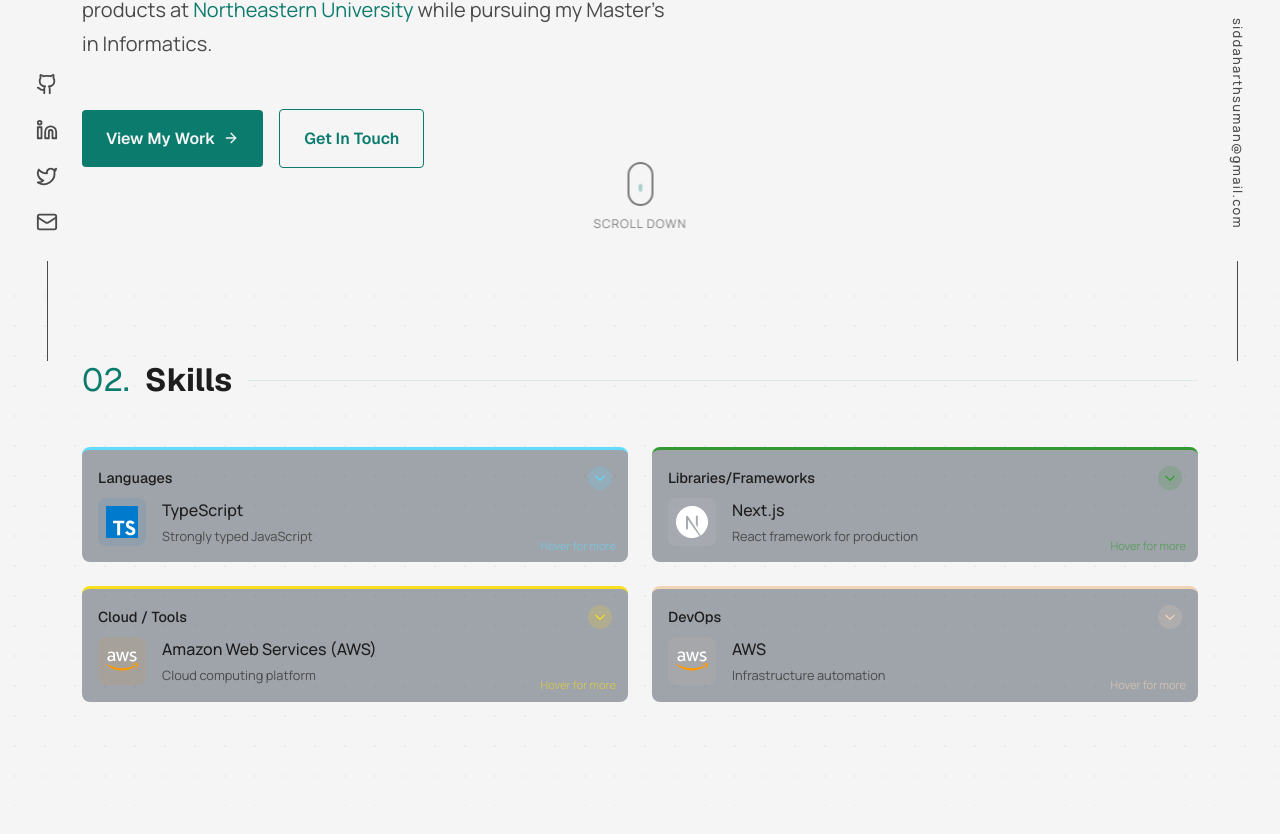
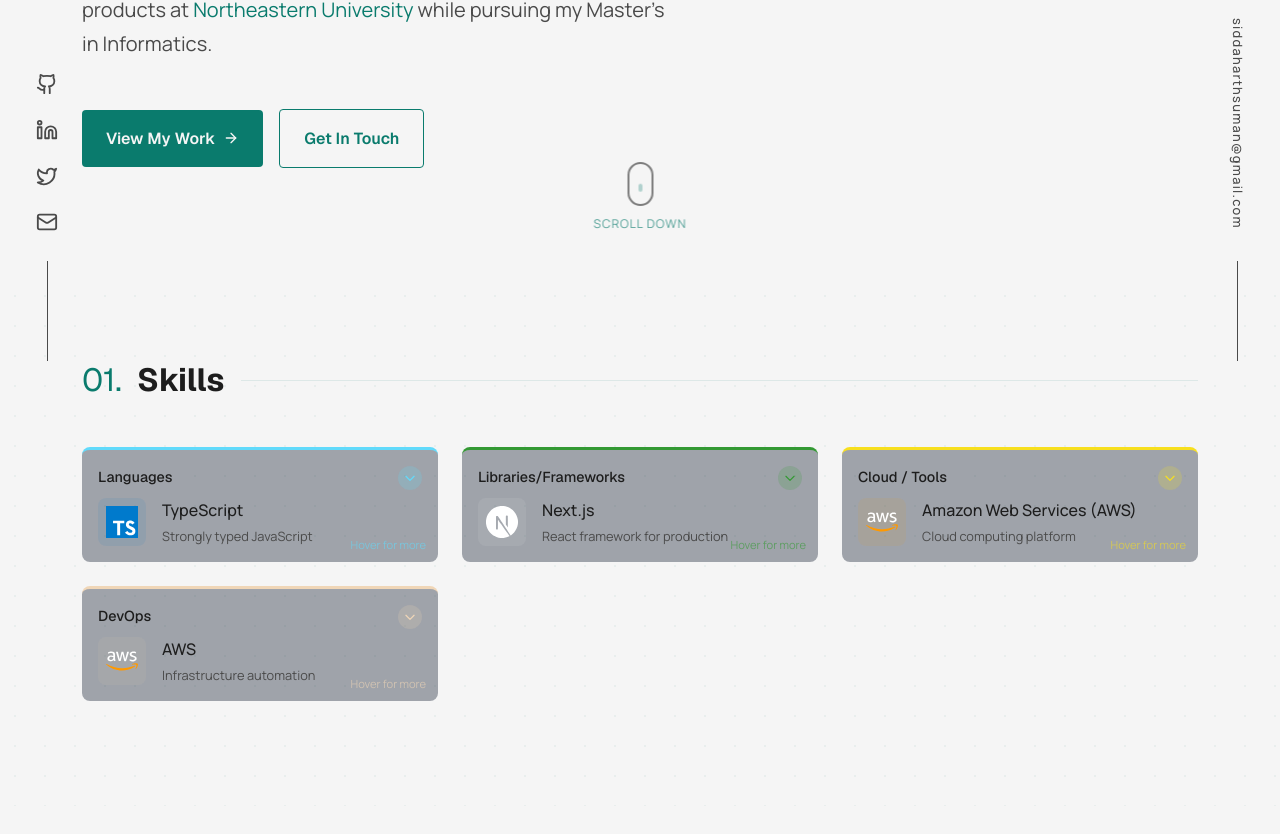
Before and after one commit to SiddaharthSuman/portfolio, a Next.js app: page / in a window 1280 px wide. Shown: the part 439-1273 px from the top of the page. Built offline with nearby package versions, Linux system fonts and the light colour scheme; a web font is replaced by a local one.

Commit message:
wip: add expand ability to skills

```diff
--- a/app/components/Header2/index.tsx
+++ b/app/components/Header2/index.tsx
@@ -17,7 +17,7 @@ const Header = () => {
   const [isMenuOpen, setIsMenuOpen] = useState(false);
 
   const navItems = [
-    { name: 'About', href: '#about' },
+    { name: 'Skills', href: '#skills' },
     { name: 'Experience', href: '#experience' },
     { name: 'Projects', href: '#projects' },
     { name: 'Contact', href: '#contact' },
--- a/app/components/SmoothScroll/index.tsx
+++ b/app/components/SmoothScroll/index.tsx
@@ -19,7 +19,6 @@ const SmoothScroll = ({ children }: SmoothScrollProps) => {
 
     // Initialize Lenis with basic settings
     lenisRef.current = new Lenis({
-      autoRaf: true,
       duration: prefersReducedMotion ? 0 : 1.2,
       easing: (t: number) => Math.min(1, 1.001 - Math.pow(2, -10 * t)),
       // easing: (t: number) => 1 - Math.pow(1 - t, 3),
--- a/app/page.tsx
+++ b/app/page.tsx
@@ -34,7 +34,7 @@ const ProjectsSection = dynamic(() => import('./sections/Projects'), {
 
 export default function Home() {
   const [visibleSections, setVisibleSections] = useState({
-    about: false,
+    skills: false,
     contact: false,
     experience: false,
     projects: false,
@@ -42,7 +42,7 @@ export default function Home() {
 
   const sections = [
     { id: 'hero', name: 'Home' },
-    { id: 'about', name: 'About' },
+    { id: 'skills', name: 'Skills' },
     { id: 'experience', name: 'Experience' },
     { id: 'projects', name: 'Projects' },
     { id: 'contact', name: 'Contact' },
@@ -85,8 +85,8 @@ export default function Home() {
 
       <HeroSection></HeroSection>
 
-      <div data-section="about" id="about">
-        {visibleSections.about ? <AboutSection /> : <SectionPlaceholder />}
+      <div data-section="skills" id="skills">
+        {visibleSections.skills ? <AboutSection /> : <SectionPlaceholder />}
       </div>
       <div data-section="experience" id="experience">
         {visibleSections.experience ? <ExperienceSection /> : <SectionPlaceholder />}
--- a/app/sections/Hero/index.tsx
+++ b/app/sections/Hero/index.tsx
@@ -4,6 +4,8 @@
 import React, { useEffect, useRef } from 'react';
 import Link from 'next/link';
 import { ArrowRight } from 'lucide-react';
+
+import { handleSmoothScroll } from '@/app/utils/scrollUtils';
 
 import styles from './HeroSection.module.scss';
 
@@ -58,12 +60,14 @@ const HeroSection = () => {
           </div>
         </div>
       </div>
-      <div className={styles.scrollIndicator}>
-        <div className={styles.mouse}>
-          <div className={styles.wheel}></div>
+      <Link href={'#skills'} onClick={(e) => handleSmoothScroll({ e, offset: 0 })}>
+        <div className={styles.scrollIndicator}>
+          <div className={styles.mouse}>
+            <div className={styles.wheel}></div>
+          </div>
+          <div className={styles.scrollText}>Scroll Down</div>
         </div>
-        <div className={styles.scrollText}>Scroll Down</div>
-      </div>
+      </Link>
       {/* </SnapSection> */}
     </section>
   );
--- a/app/sections/TechGrid/ExpertiseCard.tsx
+++ b/app/sections/TechGrid/ExpertiseCard.tsx
@@ -1,4 +1,4 @@
-import React from 'react';
+import React, { useEffect, useRef, useState } from 'react';
 
 import styles from './TechExpertise.module.scss';
 import { ExpertiseCategory } from './types';
@@ -16,12 +16,192 @@ interface ExpertiseCardProps {
  * Following Single Responsibility Principle by handling only a single card
  */
 export const ExpertiseCard: React.FC<ExpertiseCardProps> = ({ category, isExpanded, onToggle }) => {
+  const [expandedStyle, setExpandedStyle] = useState<React.CSSProperties>({});
+  const [isAnimating, setIsAnimating] = useState(false);
+  const [isClosing, setIsClosing] = useState(false);
+  const cardRef = useRef<HTMLDivElement>(null);
+  const expandedRef = useRef<HTMLDivElement>(null);
+  const hoverTimerRef = useRef<NodeJS.Timeout | null>(null);
+
+  // SETS INITIAL CARD STYLE
+  useEffect(() => {
+    if (!cardRef.current) return;
+
+    if (isExpanded && !isAnimating && !isClosing) {
+      const rect = cardRef.current.getBoundingClientRect();
+
+      // const cardLeft = rect.left;
+      const cardWidth = rect.width;
+      const cardHeight = rect.height;
+
+      const initialStyle: React.CSSProperties = {
+        position: 'fixed',
+        top: `0px`,
+        left: `0px`,
+        width: `${cardWidth}px`,
+        height: `${cardHeight}px`,
+      };
+
+      setExpandedStyle(initialStyle);
+      setIsAnimating(true);
+    } else if (!isExpanded && isAnimating && !isClosing) {
+      setIsClosing(true);
+    }
+  }, [isExpanded, isAnimating, isClosing]);
+
+  // SETS EXPANDED CARD STYLE
+  useEffect(() => {
+    if (!cardRef.current) return;
+    if (isAnimating && !isClosing) {
+      const rect = cardRef.current.getBoundingClientRect();
+
+      const cardLeft = rect.left;
+      const cardWidth = rect.width;
+      const cardHeight = rect.height;
+
+      const initialStyle: React.CSSProperties = {
+        position: 'fixed',
+        top: `0px`,
+        left: `0px`,
+        width: `${cardWidth}px`,
+        height: `${cardHeight}px`,
+      };
+
+      requestAnimationFrame(() => {
+        const isRightEdge = cardLeft + (cardWidth * 6) / 4 > window.innerWidth;
+        const expandedLeft = isRightEdge ? cardWidth - (cardWidth * 6) / 4 : 0;
+
+        const finalStyle: React.CSSProperties = {
+          ...initialStyle,
+          top: `0px`,
+          left: `${expandedLeft}px`,
+          width: `${(cardWidth * 6) / 4}px`,
+          height: 'auto',
+        };
+
+        setExpandedStyle(finalStyle);
+      });
+    }
+  }, [isAnimating, isClosing]);
+
+  // SETS CLOSING CARD STYLE
+  useEffect(() => {
+    if (!cardRef.current || !expandedRef.current) {
+      return;
+    }
+    if (isClosing) {
+      const rect = cardRef.current.getBoundingClientRect();
+
+      const cardWidth = rect.width;
+      const cardHeight = rect.height;
+
+      const originalHeight = expandedRef.current.getBoundingClientRect().height;
+
+      const closingStyle: React.CSSProperties = {
+        position: 'fixed',
+        top: `0px`,
+        left: `0px`,
+        width: `${cardWidth}px`,
+        height: `${cardHeight}px`,
+      };
+
+      const originalStyle: React.CSSProperties = {
+        ...closingStyle,
+        height: `${originalHeight}px`,
+      };
+
+      setExpandedStyle(originalStyle);
+
+      requestAnimationFrame(() => {
+        setExpandedStyle(closingStyle);
+      });
+
+      const resetStateTimer = setTimeout(() => {
+        setIsAnimating(false);
+        setIsClosing(false);
+      }, 300);
+
+      return () => clearTimeout(resetStateTimer);
+    }
+  }, [isClosing]);
+
+  // Handle mouse tracking to determine when to close expanded card
+  useEffect(() => {
+    if (!isExpanded || !isAnimating) return;
+
+    const handleMouseMove = (e: MouseEvent) => {
+      // Check if card is already expanded and hovering inside
+      if (!expandedRef.current) return;
+
+      const expandedRect = expandedRef.current.getBoundingClientRect();
+      const buffer = 30; // Add a small buffer around the card
+
+      // Check if mouse is outside the expanded card boundaries
+      const isOutside =
+        e.clientX < expandedRect.left - buffer ||
+        e.clientX > expandedRect.left + expandedRect.width + buffer ||
+        e.clientY < expandedRect.top - buffer ||
+        e.clientY > expandedRect.top + expandedRect.height + buffer;
+
+      if (isOutside && isExpanded && !isClosing) {
+        setIsClosing(true);
+
+        if (hoverTimerRef.current) {
+          clearTimeout(hoverTimerRef.current);
+          hoverTimerRef.current = null;
+        }
+
+        setTimeout(() => {
+          onToggle(null); // Tell parent to unhover this card
+        }, 300);
+      }
+    };
+
+    window.addEventListener('mousemove', handleMouseMove);
+
+    return () => {
+      window.removeEventListener('mousemove', handleMouseMove);
+      if (hoverTimerRef.current) {
+        clearTimeout(hoverTimerRef.current);
+      }
+    };
+  }, [isExpanded, isAnimating, isClosing, onToggle]);
+
   return (
     <div
-      className={`${styles.expertiseCard} ${isExpanded ? styles.expanded : ''}`}
-      style={{ borderTopColor: category.color }}
-      onMouseEnter={() => onToggle(category.id)}
-      onMouseLeave={() => onToggle(null)}
+      ref={cardRef}
+      className={styles.cardContainer}
+      style={{ zIndex: isExpanded ? 100 : 'unset' }}
+      onFocus={() => {
+        console.log('focus entered');
+        onToggle(category.id);
+      }}
+      onMouseLeave={() => {
+        console.log('mouse left');
+        if (hoverTimerRef.current) {
+          clearTimeout(hoverTimerRef.current);
+          hoverTimerRef.current = null;
+        }
+      }}
+      onMouseOver={() => {
+        if (!isExpanded) {
+          console.log('mouse is over');
+          if (hoverTimerRef.current) {
+            clearTimeout(hoverTimerRef.current);
+            hoverTimerRef.current = null;
+          }
+          hoverTimerRef.current = setTimeout(() => {
+            onToggle(category.id);
+            hoverTimerRef.current = null;
+          }, 300);
+        }
+      }}
+    >
+      <div
+        className={`${styles.expertiseCard} ${isExpanded ? styles.hidden : ''}`}
+        style={{
+          borderTopColor: category.color,
+        }}
       >
         {/* Category header */}
         <div className={styles.cardHeader}>
@@ -33,7 +213,65 @@ export const ExpertiseCard: React.FC<ExpertiseCardProps> = ({ category, isExpand
               stroke={category.color}
               viewBox="0 0 24 24"
             >
-            <path d="M19 9l-7 7-7-7" strokeLinecap="round" strokeLinejoin="round" strokeWidth={2} />
+              <path
+                d="M19 9l-7 7-7-7"
+                strokeLinecap="round"
+                strokeLinejoin="round"
+                strokeWidth={2}
+              />
+            </svg>
+          </div>
+        </div>
+
+        {/* Primary skill section - always visible */}
+        <PrimarySkills
+          color={category.color}
+          isExpanded={false}
+          primarySkill={category.primarySkill}
+        />
+
+        {/* Secondary skills - revealed on hover
+      <SecondarySkills
+        color={category.color}
+        isExpanded={isExpanded}
+        secondarySkills={category.secondarySkills}
+      /> */}
+
+        {/* Hover hint - only visible when not expanded */}
+        <div
+          className={styles.hoverHint}
+          style={{
+            color: category.color,
+            opacity: isExpanded ? 0 : 0.6,
+          }}
+        >
+          Hover for more
+        </div>
+      </div>
+
+      {/* division */}
+      {/* Category header */}
+      {isExpanded && isAnimating && (
+        <div
+          ref={expandedRef}
+          className={`${styles.expertiseCard} ${isExpanded ? styles.expanded : styles.hidden}`}
+          style={{ ...expandedStyle, borderTopColor: category.color }}
+        >
+          <div className={styles.cardHeader}>
+            <h3 className={styles.categoryName}>{category.name}</h3>
+            <div className={styles.indicator} style={{ backgroundColor: `${category.color}30` }}>
+              <svg
+                className={`${styles.arrow} ${isExpanded ? styles.rotated : ''}`}
+                fill="none"
+                stroke={category.color}
+                viewBox="0 0 24 24"
+              >
+                <path
+                  d="M19 9l-7 7-7-7"
+                  strokeLinecap="round"
+                  strokeLinejoin="round"
+                  strokeWidth={2}
+                />
               </svg>
             </div>
           </div>
@@ -48,7 +286,7 @@ export const ExpertiseCard: React.FC<ExpertiseCardProps> = ({ category, isExpand
           {/* Secondary skills - revealed on hover */}
           <SecondarySkills
             color={category.color}
-        isExpanded={isExpanded}
+            isExpanded={isExpanded && !isClosing}
             secondarySkills={category.secondarySkills}
           />
 
@@ -63,5 +301,7 @@ export const ExpertiseCard: React.FC<ExpertiseCardProps> = ({ category, isExpand
             Hover for more
           </div>
         </div>
+      )}
+    </div>
   );
 };
--- a/app/sections/TechGrid/TechExpertise.module.scss
+++ b/app/sections/TechGrid/TechExpertise.module.scss
@@ -55,25 +55,53 @@
 
 // Cards container
 // No need for custom container styles as we'll use the grid system from grid.scss
+// Card container to maintain position context
+.cardContainer {
+  position: relative;
+  inline-size: 100%;
+  block-size: 100%;
+
+  // Enable hardware acceleration for smoother animations
+  transform: translateZ(0);
+  will-change: transform;
+}
 
 // Expertise card
 .expertiseCard {
   position: relative;
-  overflow: hidden;
+  block-size: 100%;
+  overflow: visible;
   background-color: rgb(30 41 59 / 40%);
   border-block-start: 3px solid transparent;
   border-radius: 8px;
 
-  @include transition(all, 0.3s, ease);
+  @include transition(all, 0.3s);
 
-  &:hover {
-    background-color: rgb(30 41 59 / 60%);
-    transform: translateY(-5px);
+  // &:hover {
+  //   background-color: rgb(30 41 59 / 60%);
+
+  //   // transform: translateY(-5px);
+  // }
+
+  &.hidden {
+    // opacity: 0;
+    visibility: hidden;
+    pointer-events: none;
   }
 
   &.expanded {
+    background-color: rgb(30 41 59 / 100%);
     box-shadow: 0 10px 25px -5px rgb(0 0 0 / 20%);
   }
+}
+
+// Semi-transparent backdrop
+.backdrop {
+  position: fixed;
+  inset: 0;
+  z-index: 50;
+  background-color: rgb(0 0 0 / 50%);
+  animation: fade-in 0.3s ease forwards;
 }
 
 // Card header
@@ -174,7 +202,7 @@
 // Secondary skills styles
 .secondarySkills {
   max-block-size: 0;
-  overflow: hidden;
+  overflow: visible;
   opacity: 0;
 
   @include transition(all, 0.3s, ease-in-out);
@@ -206,8 +234,6 @@
 .skillBadges {
   display: flex;
   flex-wrap: wrap;
-
-  // gap: 8px;
 }
 
 .skillBadgeDescription,
@@ -277,3 +303,13 @@
   flex-direction: column;
   justify-content: space-between;
 }
+
+@keyframes fade-in {
+  from {
+    opacity: 0;
+  }
+
+  to {
+    opacity: 1;
+  }
+}
--- a/app/sections/TechGrid/index.tsx
+++ b/app/sections/TechGrid/index.tsx
@@ -15,6 +15,7 @@ import { ExpertiseCategory } from './types';
  */
 const TechExpertise = () => {
   const [expandedCard, setExpandedCard] = useState<string | null>(null);
+  // const [domRect, setDomRect] = useState<DOMRect>();
   const sectionRef = useRef<HTMLDivElement>(null);
 
   // Use custom hook for section animation
@@ -22,6 +23,7 @@ const TechExpertise = () => {
 
   // Handle card hover/expansion
   const handleCardToggle = (categoryId: string | null) => {
+    // console.log('same as before', expandedCard, categoryId);
     setExpandedCard(categoryId);
   };
 
@@ -30,7 +32,7 @@ const TechExpertise = () => {
       <div className="container">
         <div ref={sectionRef} className={styles.sectionHeading}>
           <h2 className={styles.heading}>
-            <span className={styles.sectionNumber}>02.</span> Skills
+            <span className={styles.sectionNumber}>01.</span> Skills
           </h2>
           <div className={styles.headingLine}></div>
         </div>
@@ -38,7 +40,7 @@ const TechExpertise = () => {
         {/* Expertise cards in a 2x2 grid using existing grid system */}
         <div className="row">
           {expertiseData.categories.map((category: ExpertiseCategory) => (
-            <div key={category.id} className="col-sm-12 col-lg-6 mb-lg">
+            <div key={category.id} className="col-sm-12 col-lg-4 mb-lg">
               <ExpertiseCard
                 category={category}
                 isExpanded={expandedCard === category.id}
@@ -47,6 +49,10 @@ const TechExpertise = () => {
             </div>
           ))}
         </div>
+
+        {/* Backdrop overlay when any card is expanded */}
+        {/* eslint-disable-next-line jsx-a11y/click-events-have-key-events, jsx-a11y/no-static-element-interactions */}
+        {expandedCard && <div className={styles.backdrop} onClick={() => handleCardToggle(null)} />}
       </div>
     </section>
   );
```
Lines whose indentation alone changed are shown as unchanged.
